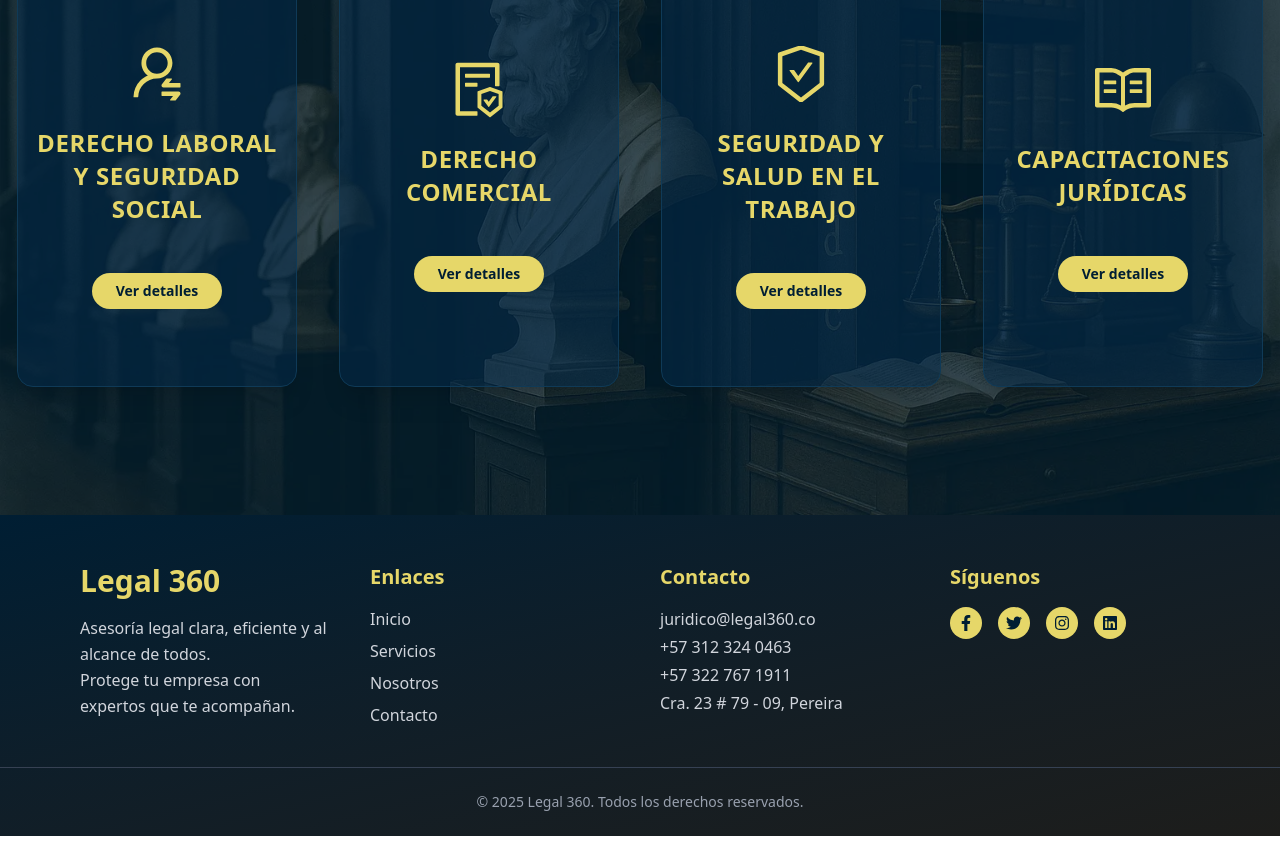
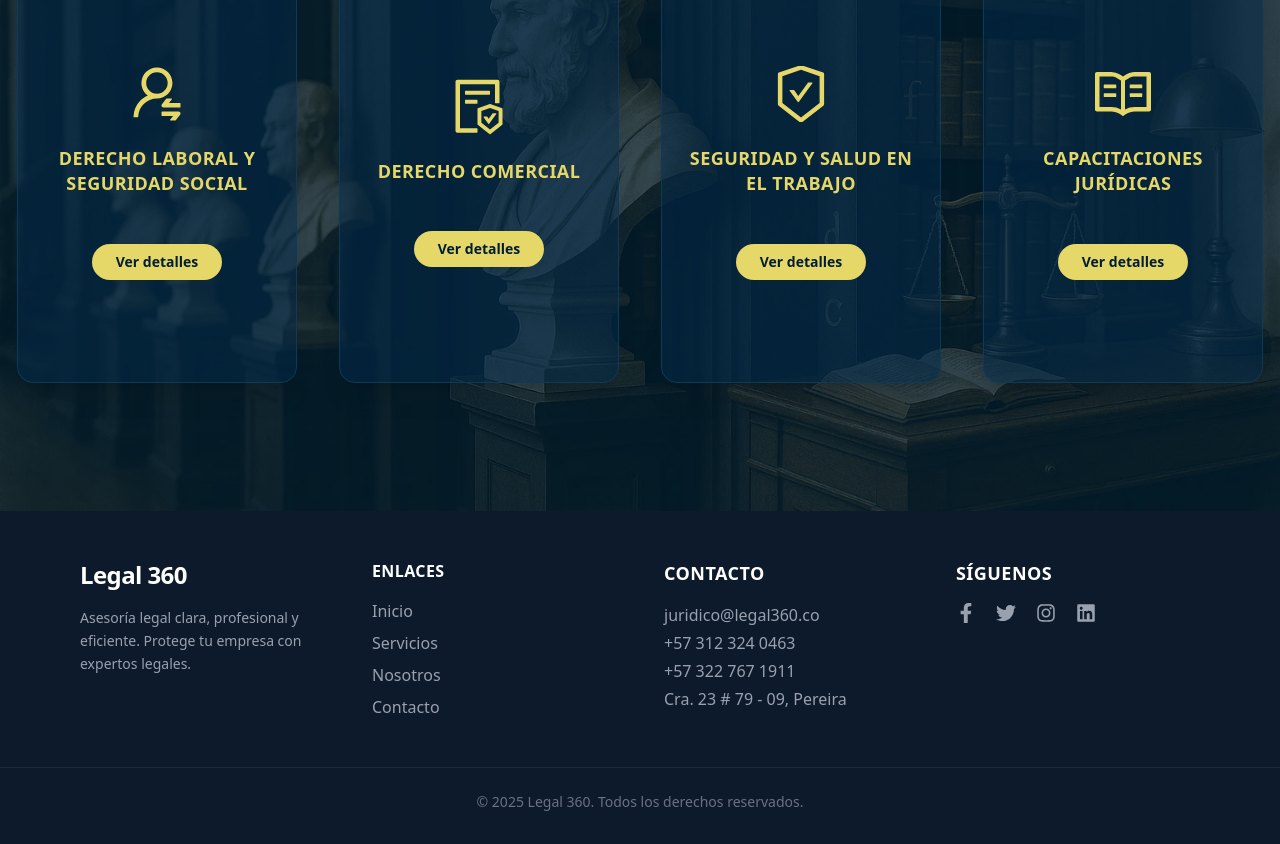
Before and after one commit to sazaba/legal360, a React (Vite) app: page / in a window 1280 px wide. Shown: the part 2140-2984 px from the top of the page. Built offline with nearby package versions, Linux system fonts and the light colour scheme.

Commit message:
responsive Hero + servicios2

```diff
--- a/src/pages/Footer.jsx
+++ b/src/pages/Footer.jsx
@@ -2,33 +2,34 @@ import { FaFacebookF, FaTwitter, FaInstagram, FaLinkedin } from 'react-icons/fa'
 
 const Footer = () => {
     return (
-        <footer className="bg-gradient-to-br from-[#001e33] to-[#1d1d1b] text-white font-roboto pt-12 pb-6">
-            <div className="max-w-7xl mx-auto px-6 md:px-20 grid grid-cols-1 sm:grid-cols-2 lg:grid-cols-4 gap-10">
-
-                {/* Columna 1: Marca */}
+        <footer className="bg-[#0d1a2b] text-white font-roboto pt-12 pb-8">
+            <div className="max-w-7xl mx-auto px-6 md:px-20 grid grid-cols-1 sm:grid-cols-2 lg:grid-cols-4 gap-12">
+                {/* Marca */}
                 <div>
-                    <h2 className="text-3xl font-bold text-[#e6d769] mb-4">Legal 360</h2>
-                    <p className="text-gray-300 text-base leading-relaxed">
-                        Asesoría legal clara, eficiente y al alcance de todos.<br />
-                        Protege tu empresa con expertos que te acompañan.
+                    <h2 className="text-2xl font-bold text-white mb-4 tracking-tight">Legal 360</h2>
+                    <p className="text-gray-400 text-sm leading-relaxed">
+                        Asesoría legal clara, profesional y eficiente. Protege tu empresa con expertos legales.
                     </p>
                 </div>
 
-                {/* Columna 2: Enlaces */}
+                {/* Enlaces */}
                 <div>
-                    <h3 className="text-xl font-semibold text-[#e6d769] mb-4">Enlaces</h3>
-                    <ul className="space-y-2 text-gray-300 text-base">
-                        <li><a href="/#inicio" className="hover:text-white transition-colors">Inicio</a></li>
-                        <li><a href="/#servicios" className="hover:text-white transition-colors">Servicios</a></li>
-                        <li><a href="/#nosotros" className="hover:text-white transition-colors">Nosotros</a></li>
-                        <li><a href="/#contacto" className="hover:text-white transition-colors">Contacto</a></li>
+                    <h3 className="text-base font-semibold text-white mb-4 uppercase tracking-wide">Enlaces</h3>
+                    <ul className="space-y-2 text-gray-400 text-base">
+                        {['Inicio', 'Servicios', 'Nosotros', 'Contacto'].map((item) => (
+                            <li key={item}>
+                                <a href={`/#${item.toLowerCase()}`} className="hover:text-white transition-colors duration-150">
+                                    {item}
+                                </a>
+                            </li>
+                        ))}
                     </ul>
                 </div>
 
-                {/* Columna 3: Contacto */}
+                {/* Contacto */}
                 <div>
-                    <h3 className="text-xl font-semibold text-[#e6d769] mb-4">Contacto</h3>
-                    <ul className="text-gray-300 text-base space-y-1">
+                    <h3 className="text-lg font-semibold text-white mb-4 uppercase tracking-wide">Contacto</h3>
+                    <ul className="space-y-1 text-gray-400 text-base">
                         <li>juridico@legal360.co</li>
                         <li>+57 312 324 0463</li>
                         <li>+57 322 767 1911</li>
@@ -36,20 +37,24 @@ const Footer = () => {
                     </ul>
                 </div>
 
-                {/* Columna 4: Redes sociales */}
+                {/* Redes Sociales */}
                 <div>
-                    <h3 className="text-xl font-semibold text-[#e6d769] mb-4">Síguenos</h3>
-                    <div className="flex flex-wrap gap-4">
-                        <a href="#" className="p-2 bg-[#e6d769] text-[#001e33] rounded-full hover:scale-110 transition-all"><FaFacebookF /></a>
-                        <a href="#" className="p-2 bg-[#e6d769] text-[#001e33] rounded-full hover:scale-110 transition-all"><FaTwitter /></a>
-                        <a href="#" className="p-2 bg-[#e6d769] text-[#001e33] rounded-full hover:scale-110 transition-all"><FaInstagram /></a>
-                        <a href="#" className="p-2 bg-[#e6d769] text-[#001e33] rounded-full hover:scale-110 transition-all"><FaLinkedin /></a>
+                    <h3 className="text-lg font-semibold text-white mb-4 uppercase tracking-wide">Síguenos</h3>
+                    <div className="flex gap-5">
+                        {[FaFacebookF, FaTwitter, FaInstagram, FaLinkedin].map((Icon, i) => (
+                            <a
+                                key={i}
+                                href="#"
+                                className="text-gray-400 hover:text-white transition-colors duration-200 text-xl"
+                            >
+                                <Icon />
+                            </a>
+                        ))}
                     </div>
                 </div>
             </div>
 
-            {/* Línea final */}
-            <div className="mt-10 border-t border-gray-700 pt-6 px-6 text-center text-sm text-gray-400">
+            <div className="mt-12 pt-6 border-t border-gray-800 text-center text-sm text-gray-500">
                 © {new Date().getFullYear()} Legal 360. Todos los derechos reservados.
             </div>
         </footer>
--- a/src/pages/Hero.jsx
+++ b/src/pages/Hero.jsx
@@ -26,7 +26,7 @@ const Hero = () => {
     >
       {/* Capa de opacidad más oscura en móviles */}
       {isMobile && (
-        <div className="absolute inset-0 bg-black opacity-60 z-0"></div>
+        <div className="absolute inset-0 bg-black opacity-50 z-0"></div>
       )}
 
       {/* Contenido */}
--- a/src/pages/QuienesSomos.jsx
+++ b/src/pages/QuienesSomos.jsx
@@ -26,8 +26,8 @@ const QuienesSomos = () => {
         <div className="grid md:grid-cols-1 lg:grid-cols-2 gap-12 items-start">
           {/* Texto descriptivo */}
           <div className="text-left">
-            <p className="text-[#e6d769] uppercase tracking-widest text-base mb-4">Nuestra razón de ser</p>
-            <h1 className="text-2xl sm:text-3xl md:text-4xl font-extrabold leading-tight mb-6">
+            <p className="text-[#e6d769] uppercase tracking-widest text-sm mb-4">Nuestra razón de ser</p>
+            <h1 className=" text-center text-3xl sm:text-3xl md:text-4xl font-extrabold leading-tight mb-6">
               Somos{' '}
               <span className="bg-gradient-to-r from-[#d4af37] via-[#f5e27a] to-[#d4af37] bg-clip-text text-transparent">
                 Legal 360 S.A.S
--- a/src/pages/Servicios.jsx
+++ b/src/pages/Servicios.jsx
@@ -20,6 +20,8 @@ const Servicios = ({ id }) => {
     handleResize();
     return () => window.removeEventListener('resize', handleResize);
   }, []);
+
+  const animationDelays = ['0s', '0.2s', '0.4s', '0.6s'];
 
   const iconStyle = {
     fontSize: '3.5rem',
@@ -62,7 +64,7 @@ const Servicios = ({ id }) => {
   return (
     <section
       id="servicios"
-      className="relative pt-20 text-white min-h-screen pb-6"
+      className="relative pt-20 text-white min-h-screen pb-8"
       style={{
         backgroundImage: `url(${isMobile ? serviciores : bustos})`,
         backgroundSize: 'cover',
@@ -82,7 +84,7 @@ const Servicios = ({ id }) => {
       <div className="absolute inset-0 bg-[#001e33] opacity-70 z-0"></div>
 
       <div className="relative z-10 max-w-7xl mx-auto px-4 text-center">
-        <h2 className="text-3xl sm:text-3xl md:text-4xl lg:text-5xl font-bold mb-8 font-montserrat text-[#e6d769]">
+        <h2 className="text-2xl sm:text-3xl md:text-4xl lg:text-5xl font-bold mb-8 font-montserrat text-[#e6d769]">
           Asesoría y Consultoría Empresarial
         </h2>
 
@@ -91,10 +93,11 @@ const Servicios = ({ id }) => {
         </p>
 
         <div className="grid grid-cols-1 sm:grid-cols-2 lg:grid-cols-4 gap-10">
-          {servicios.map((servicio) => {
+          {servicios.map((servicio, index) => {
             const isFlipped = activeId === servicio.id;
             return (
-              <div key={servicio.id} className="relative w-[90%] sm:w-[80%] md:w-[280px] h-[360px] sm:h-[400px] md:h-[420px] mx-auto perspective">
+              <div key={servicio.id} className={`relative w-[90%] sm:w-[80%] md:w-[280px] h-[360px] sm:h-[400px] md:h-[420px] mx-auto perspective ${isMobile ? 'mobile-fade-in' : ''}`}
+                style={isMobile ? { '--delay': animationDelays[index % animationDelays.length] } : {}}>
                 <div
                   className={`relative w-full h-full transition-transform duration-700 transform-style-preserve-3d ${isFlipped ? 'rotate-y-180' : ''}`}
                 >
@@ -104,7 +107,7 @@ const Servicios = ({ id }) => {
                     className="absolute w-full h-full backface-hidden bg-[#032b4c]/50 rounded-2xl px-4 py-12 shadow-xl border border-[#0f3a57] hover:border-[#e6d769] flex flex-col justify-center items-center text-center cursor-pointer"
                   >
                     <div className="mb-6">{servicio.icono}</div>
-                    <h3 className="text-2xl font-semibold text-[#e6d769] uppercase tracking-wide mb-6 w-full max-w-[360px] mx-auto leading-snug">
+                    <h3 className="text-lg font-semibold text-[#e6d769] uppercase tracking-wide mb-6 w-full max-w-[360px] mx-auto leading-snug">
                       {servicio.titulo}
                     </h3>
                     <div className="mt-6">
@@ -123,7 +126,7 @@ const Servicios = ({ id }) => {
                   {/* Back */}
                   <div className="absolute w-full h-full backface-hidden rotate-y-180 bg-[#001e33] border border-[#e6d769] rounded-2xl px-8 py-12 flex flex-col justify-center items-center text-center">
                     <h3 className="text-2xl font-bold text-[#e6d769] mb-4">{servicio.titulo}</h3>
-                    <p className="text-gray-300 text-md md:text-lg mb-6 leading-normal max-w-2xl w-full">
+                    <p className="text-gray-300 text-sm md:text-lg mb-6 leading-normal max-w-2xl w-full">
                       {servicio.resumen}
                     </p>
 
@@ -181,6 +184,20 @@ const Servicios = ({ id }) => {
       </div>
 
       <style jsx>{`
+        @keyframes fadeInMobile {
+          from {
+            opacity: 0;
+            transform: translateY(30px);
+          }
+          to {
+            opacity: 1;
+            transform: translateY(0);
+          }
+        }
+        .mobile-fade-in {
+          opacity: 0;
+          animation: fadeInMobile 0.8s ease-in-out forwards var(--delay, 0s);
+        }
         .perspective {
           perspective: 1500px;
         }
```
